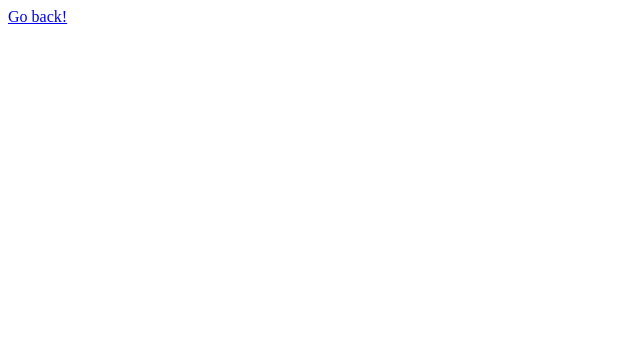
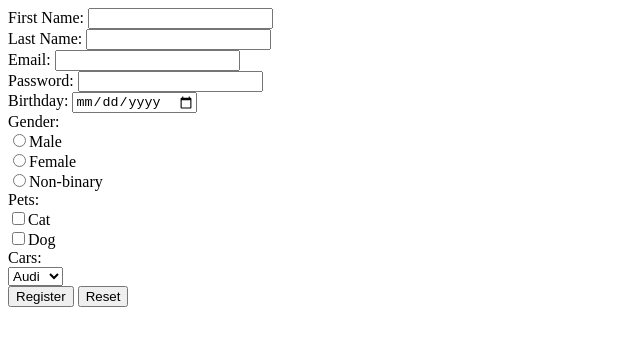
Before and after one commit to danizeraus/WebDev-Exercises, a plain HTML site: page register.html in a window 1280 px wide. Shown: the whole page, without its empty margins (0-640 px from the left). Drawn offline with Linux system fonts and the light colour scheme.

Commit message:
Updated content

```diff
--- a/register.html
+++ b/register.html
@@ -2,10 +2,35 @@
 <html lang="en" dir="ltr">
   <head>
     <meta charset="utf-8">
-    <title>Register!</title>
+    <title>Register</title>
   </head>
   <body>
+  <!-- Use GET, not POST -->
+  <div class="">
+    <form method="get">
+      First Name: <input type="text" name="firstname" value=""><br>
+      Last Name: <input type="text" name="lastname" value=""><br>
+      Email: <input type="email" name="email" value="" required><br>
+      Password: <input type="password" name="password" min="5"><br>
+      Birthday: <input type="date" name="birthday" value=""><br>
+      Gender: <br>
+        <input type="radio" name="gender" value="">Male<br>
+        <input type="radio" name="gender" value="">Female<br>
+        <input type="radio" name="gender" value="">Non-binary<br>
+      Pets: <br>
+        <input type="checkbox" name="cat" value="">Cat <br>
+        <input type="checkbox" name="dog" value="">Dog <br>
+      Cars: <br>
+        <select name="cars">
+          <option value="audi">Audi</option>
+          <option value="volvo">Volvo</option>
+        </select> <br>
+
+      <input type="submit" name="register" value="Register">
+      <input type="reset" name="reset" value="Reset">
+
+    </form>
+   </div>
 
   </body>
-  <a href="index.html">Go back!</a>
 </html>
```
Also changed, not shown: newpage.html (added, +13 -0 lines).
